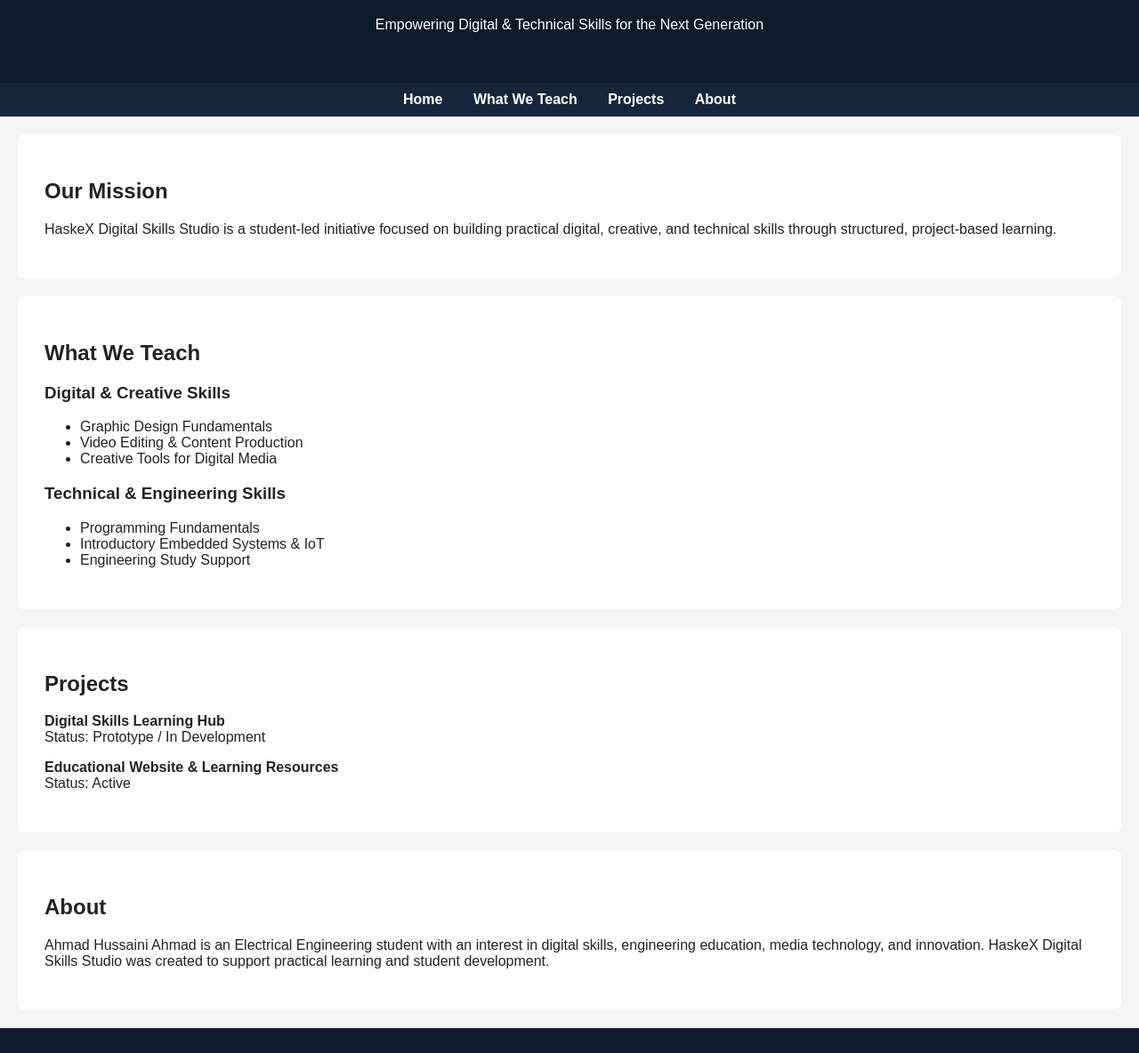
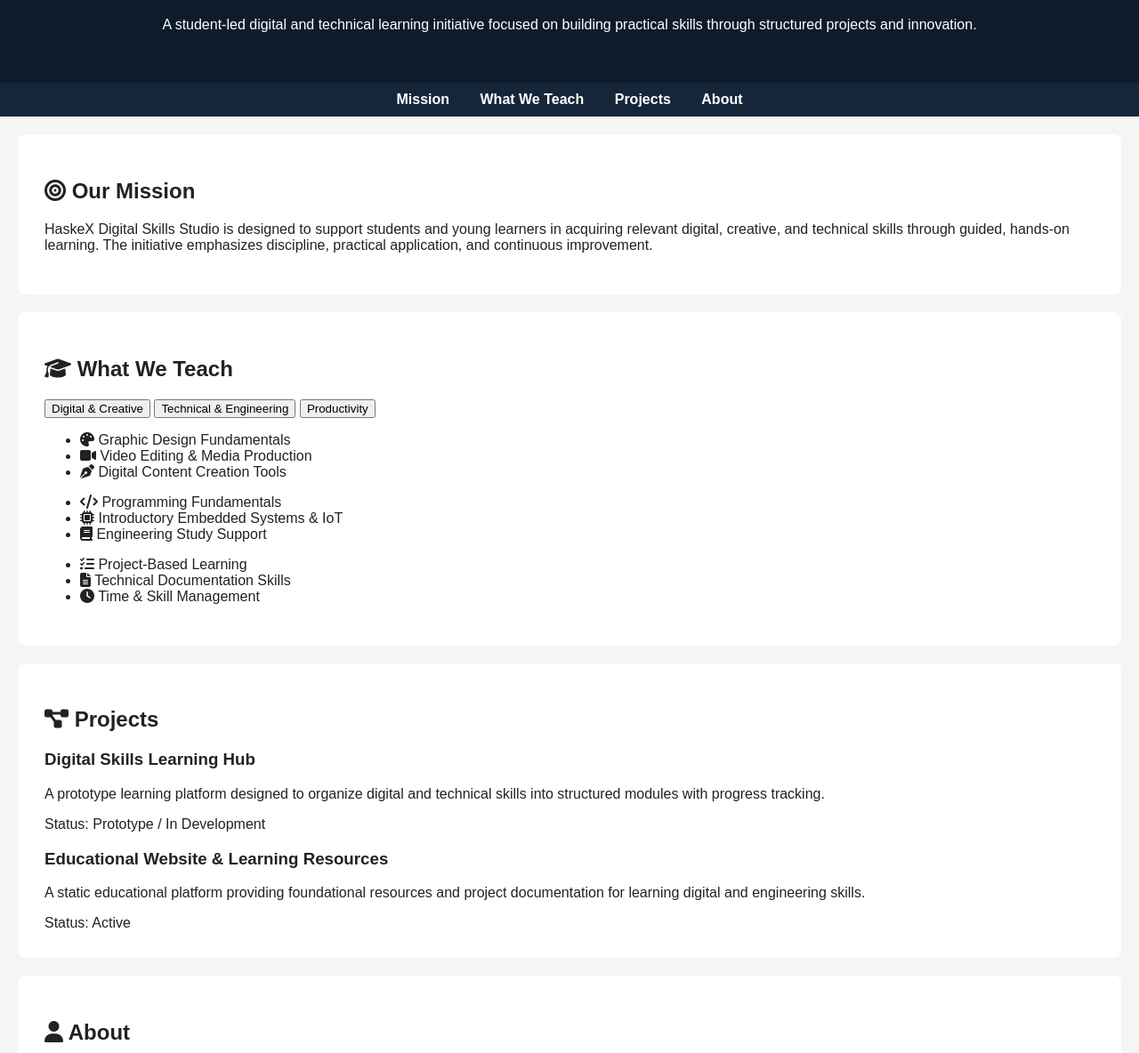
Before and after one commit to ahsainmedia/haskex-digital-skills-studio, a plain HTML site: page index.html in a window 1280 px wide. Shown: the part 101-1285 px from the top of the page at 89% size. Drawn offline with Linux system fonts and the light colour scheme.

Commit message:
Update index.html

```diff
--- a/index.html
+++ b/index.html
@@ -1,69 +1,104 @@
 <!DOCTYPE html>
 <html lang="en">
 <head>
-  <meta charset="UTF-8" />
+  <meta charset="UTF-8">
   <title>HaskeX Digital Skills Studio</title>
-  <link rel="stylesheet" href="style.css" />
+
+  <!-- Font Awesome Icons -->
+  <link rel="stylesheet" href="https://cdnjs.cloudflare.com/ajax/libs/font-awesome/6.5.0/css/all.min.css">
+
+  <link rel="stylesheet" href="style.css">
 </head>
 <body>
 
-<header>
+<header class="hero">
   <h1>HaskeX Digital Skills Studio</h1>
-  <p>Empowering Digital & Technical Skills for the Next Generation</p>
+  <p>
+    A student-led digital and technical learning initiative focused on building
+    practical skills through structured projects and innovation.
+  </p>
 </header>
 
 <nav>
-  <a href="#home">Home</a>
+  <a href="#mission">Mission</a>
   <a href="#teach">What We Teach</a>
   <a href="#projects">Projects</a>
   <a href="#about">About</a>
 </nav>
 
-<section id="home">
-  <h2>Our Mission</h2>
+<section id="mission">
+  <h2><i class="fa-solid fa-bullseye"></i> Our Mission</h2>
   <p>
-    HaskeX Digital Skills Studio is a student-led initiative focused on building
-    practical digital, creative, and technical skills through structured,
-    project-based learning.
+    HaskeX Digital Skills Studio is designed to support students and young learners
+    in acquiring relevant digital, creative, and technical skills through guided,
+    hands-on learning. The initiative emphasizes discipline, practical application,
+    and continuous improvement.
   </p>
 </section>
 
 <section id="teach">
-  <h2>What We Teach</h2>
+  <h2><i class="fa-solid fa-graduation-cap"></i> What We Teach</h2>
 
-  <h3>Digital & Creative Skills</h3>
-  <ul>
-    <li>Graphic Design Fundamentals</li>
-    <li>Video Editing & Content Production</li>
-    <li>Creative Tools for Digital Media</li>
-  </ul>
+  <div class="tabs">
+    <button class="tab-btn active" onclick="openTab('digital')">Digital & Creative</button>
+    <button class="tab-btn" onclick="openTab('technical')">Technical & Engineering</button>
+    <button class="tab-btn" onclick="openTab('productivity')">Productivity</button>
+  </div>
 
-  <h3>Technical & Engineering Skills</h3>
-  <ul>
-    <li>Programming Fundamentals</li>
-    <li>Introductory Embedded Systems & IoT</li>
-    <li>Engineering Study Support</li>
-  </ul>
+  <div id="digital" class="tab-content active">
+    <ul>
+      <li><i class="fa-solid fa-palette"></i> Graphic Design Fundamentals</li>
+      <li><i class="fa-solid fa-video"></i> Video Editing & Media Production</li>
+      <li><i class="fa-solid fa-pen-nib"></i> Digital Content Creation Tools</li>
+    </ul>
+  </div>
+
+  <div id="technical" class="tab-content">
+    <ul>
+      <li><i class="fa-solid fa-code"></i> Programming Fundamentals</li>
+      <li><i class="fa-solid fa-microchip"></i> Introductory Embedded Systems & IoT</li>
+      <li><i class="fa-solid fa-book"></i> Engineering Study Support</li>
+    </ul>
+  </div>
+
+  <div id="productivity" class="tab-content">
+    <ul>
+      <li><i class="fa-solid fa-list-check"></i> Project-Based Learning</li>
+      <li><i class="fa-solid fa-file-lines"></i> Technical Documentation Skills</li>
+      <li><i class="fa-solid fa-clock"></i> Time & Skill Management</li>
+    </ul>
+  </div>
 </section>
 
 <section id="projects">
-  <h2>Projects</h2>
+  <h2><i class="fa-solid fa-diagram-project"></i> Projects</h2>
 
-  <p><strong>Digital Skills Learning Hub</strong><br>
-  Status: Prototype / In Development</p>
+  <div class="card">
+    <h3>Digital Skills Learning Hub</h3>
+    <p>
+      A prototype learning platform designed to organize digital and technical skills
+      into structured modules with progress tracking.
+    </p>
+    <span class="status">Status: Prototype / In Development</span>
+  </div>
 
-  <p><strong>Educational Website & Learning Resources</strong><br>
-  Status: Active</p>
-
+  <div class="card">
+    <h3>Educational Website & Learning Resources</h3>
+    <p>
+      A static educational platform providing foundational resources and project
+      documentation for learning digital and engineering skills.
+    </p>
+    <span class="status">Status: Active</span>
+  </div>
 </section>
 
 <section id="about">
-  <h2>About</h2>
+  <h2><i class="fa-solid fa-user"></i> About</h2>
   <p>
-    Ahmad Hussaini Ahmad is an Electrical Engineering student with an interest in
-    digital skills, engineering education, media technology, and innovation.
-    HaskeX Digital Skills Studio was created to support practical learning and
-    student development.
+    Ahmad Hussaini Ahmad is an Electrical Engineering student with strong interest in
+    digital skills, engineering education, and media technology. He is committed to
+    building practical learning platforms that support skill development through
+    real-world projects and discipline-driven growth.
   </p>
 </section>
 
@@ -71,5 +106,15 @@
   <p>© 2025 HaskeX Digital Skills Studio</p>
 </footer>
 
+<script>
+function openTab(tabId) {
+  document.querySelectorAll('.tab-content').forEach(tab => tab.classList.remove('active'));
+  document.querySelectorAll('.tab-btn').forEach(btn => btn.classList.remove('active'));
+
+  document.getElementById(tabId).classList.add('active');
+  event.target.classList.add('active');
+}
+</script>
+
 </body>
 </html>
```
